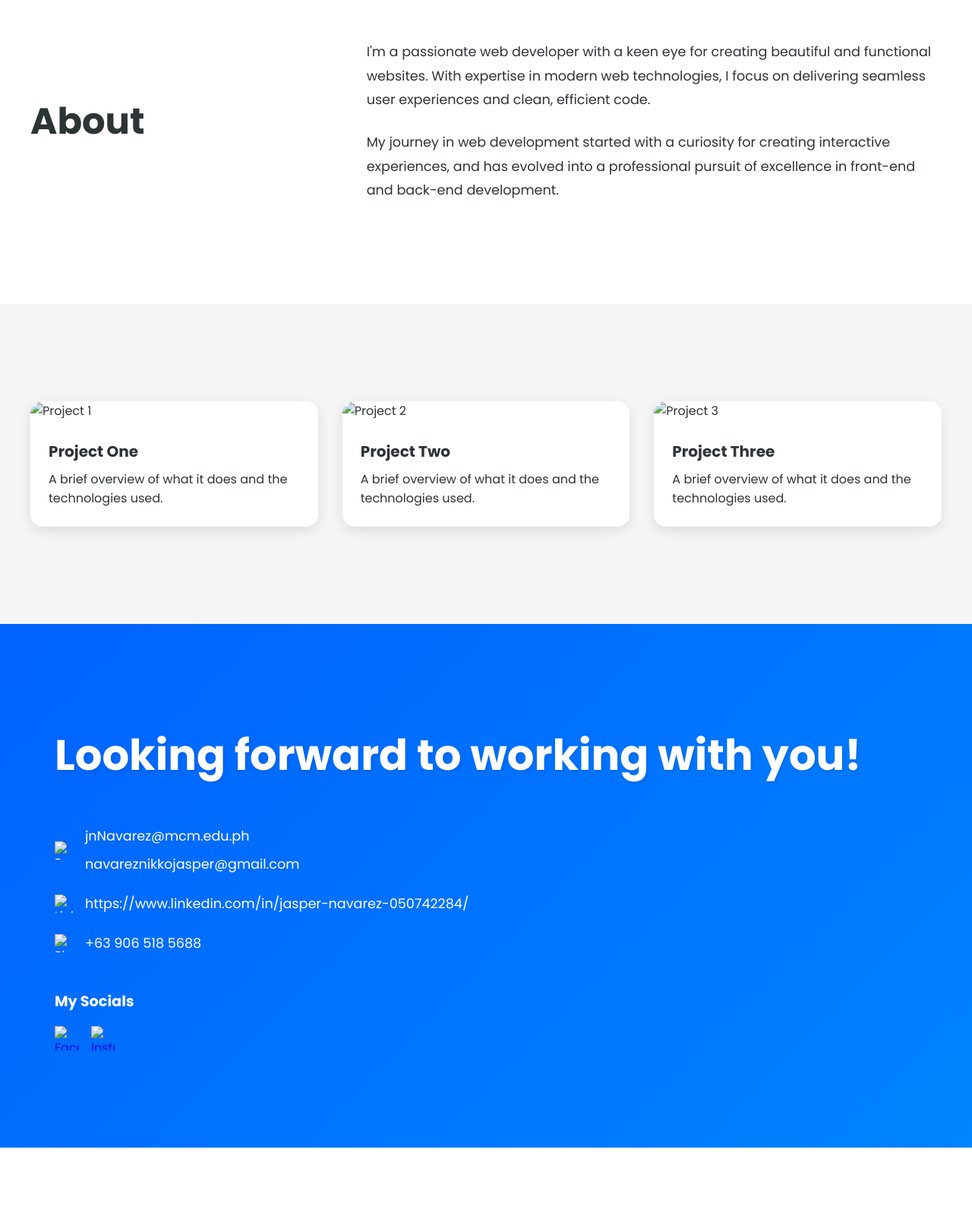
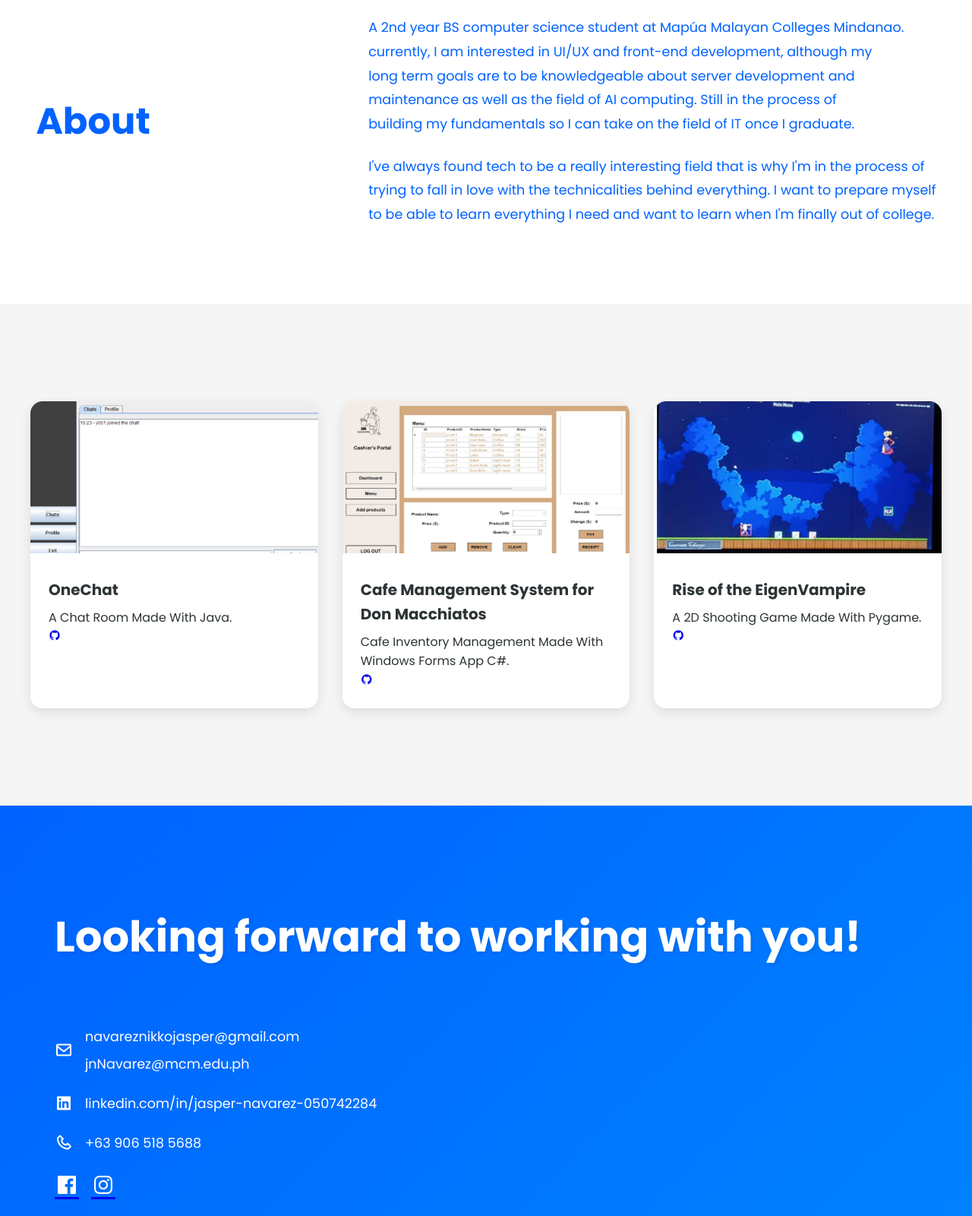
Before and after one commit to lukeuthy/navarezSA1Part3, a plain HTML site: page index.html in a window 1280 px wide. Shown: the part 880-2480 px from the top of the page at 76% size. Before the commit the page ends 2390 px from the top, so only its background shows below. Drawn offline with nearby package versions, Linux system fonts and the light colour scheme.

Commit message:
Final Changes

```diff
--- a/index.html
+++ b/index.html
@@ -7,6 +7,10 @@
     <link rel="preconnect" href="https://fonts.googleapis.com" />
     <link
       href="https://fonts.googleapis.com/css2?family=Poppins:wght@300;400;500;600;700&display=swap"
+      rel="stylesheet"
+    />
+    <link
+      href="https://unpkg.com/boxicons@2.1.4/css/boxicons.min.css"
       rel="stylesheet"
     />
     <link rel="stylesheet" href="styles.css" />
@@ -57,15 +61,24 @@
         <h1 class="about-title animate-slide">About</h1>
         <div class="about-content animate-slide">
           <p>
-            I'm a passionate web developer with a keen eye for creating
-            beautiful and functional websites. With expertise in modern web
-            technologies, I focus on delivering seamless user experiences and
-            clean, efficient code.
+            A 2nd year BS computer science student at Mapúa Malayan Colleges
+            Mindanao.<br />
+            currently, I am interested in UI/UX and front-end development,
+            although my <br />
+            long term goals are to be knowledgeable about server development and
+            <br />
+            maintenance as well as the field of AI computing. Still in the
+            process of <br />
+            building my fundamentals so I can take on the field of IT once I
+            graduate.
           </p>
           <p>
-            My journey in web development started with a curiosity for creating
-            interactive experiences, and has evolved into a professional pursuit
-            of excellence in front-end and back-end development.
+            I've always found tech to be a really interesting field that is why
+            I'm in the process of <br />
+            trying to fall in love with the technicalities behind everything. I
+            want to prepare myself <br />
+            to be able to learn everything I need and want to learn when I'm
+            finally out of college.
           </p>
         </div>
       </div>
@@ -74,24 +87,39 @@
     <section id="projects" class="projects">
       <div class="project-container">
         <div class="project animate">
-          <img src="/api/placeholder/400/320" alt="Project 1" />
+          <img src="1.png" alt="Project 1" />
           <div class="project-content">
-            <h3>Project One</h3>
-            <p>A brief overview of what it does and the technologies used.</p>
+            <h3>OneChat</h3>
+            <p>A Chat Room Made With Java.</p>
+            <a href="https://github.com/lukeuthy/OneChat" class="project-link">
+              <i class="bx bxl-github"></i>
+            </a>
           </div>
         </div>
         <div class="project animate">
-          <img src="/api/placeholder/400/320" alt="Project 2" />
+          <img src="2.png" alt="Project 2" />
           <div class="project-content">
-            <h3>Project Two</h3>
-            <p>A brief overview of what it does and the technologies used.</p>
+            <h3>Cafe Management System for Don Macchiatos</h3>
+            <p>Cafe Inventory Management Made With Windows Forms App C#.</p>
+            <a
+              href="https://github.com/cblb4/CafeManagementsystem"
+              class="project-link"
+            >
+              <i class="bx bxl-github"></i>
+            </a>
           </div>
         </div>
         <div class="project animate">
-          <img src="/api/placeholder/400/320" alt="Project 3" />
+          <img src="3.png" alt="Project 3" />
           <div class="project-content">
-            <h3>Project Three</h3>
-            <p>A brief overview of what it does and the technologies used.</p>
+            <h3>Rise of the EigenVampire</h3>
+            <p>A 2D Shooting Game Made With Pygame.</p>
+            <a
+              href="https://github.com/7kei/RiseOfTheEigenvampire"
+              class="project-link"
+            >
+              <i class="bx bxl-github"></i>
+            </a>
           </div>
         </div>
       </div>
@@ -101,46 +129,38 @@
       <div class="contact-container">
         <h2 class="contact-heading">Looking forward to working with you!</h2>
         <div class="contact-links">
+          <div class="contact-item"></div>
           <div class="contact-item">
-            <img
-              src="/api/placeholder/24/24"
-              alt="Email icon"
-              class="contact-icon"
-            />
+            <i class="bx bx-envelope contact-icon"></i>
             <div class="contact-info">
-              <a href="jnNavarez@mcm.edu.ph">jnNavarez@mcm.edu.ph</a>
-              <a href="navareznikkojasper@gmail.com"
+              <a href="mailto:navareznikkojasper@gmail.com"
                 >navareznikkojasper@gmail.com</a
               >
+              <a href="mailto:jnNavarez@mcm.edu.ph">jnNavarez@mcm.edu.ph</a>
             </div>
           </div>
+
           <div class="contact-item">
-            <img
-              src="/api/placeholder/24/24"
-              alt="LinkedIn icon"
-              class="contact-icon"
-            />
-            <a href="https://www.linkedin.com/in/jasper-navarez-050742284/" class="contact-link"
-              >https://www.linkedin.com/in/jasper-navarez-050742284/</a
+            <i class="bx bxl-linkedin-square contact-icon"></i>
+            <a
+              href="https://linkedin.com/in/jasper-navarez-050742284"
+              class="contact-link"
+              >linkedin.com/in/jasper-navarez-050742284</a
             >
           </div>
+
           <div class="contact-item">
-            <img
-              src="/api/placeholder/24/24"
-              alt="Phone icon"
-              class="contact-icon"
-            />
+            <i class="bx bx-phone contact-icon"></i>
             <span class="contact-link">+63 906 518 5688</span>
           </div>
-        </div>
-        <div class="social-links">
-          <h3>My Socials</h3>
+
+          <!-- Social Icons -->
           <div class="social-icons">
-            <a href="#" class="social-icon">
-              <img src="/api/placeholder/32/32" alt="Facebook" />
+            <a href="https://www.facebook.com/Aelxae" class="social-icon">
+              <i class="bx bxl-facebook-square"></i>
             </a>
-            <a href="#" class="social-icon">
-              <img src="/api/placeholder/32/32" alt="Instagram" />
+            <a href="https://www.instagram.com/lukeuthy/" class="social-icon">
+              <i class="bx bxl-instagram"></i>
             </a>
           </div>
         </div>
--- a/styles.css
+++ b/styles.css
@@ -107,7 +107,7 @@ html {
   display: flex;
   align-items: center;
   padding: 6rem 2rem;
-  background: linear-gradient(135deg, #f5f7fa 0%, #c3cfe2 100%);
+  background: linear-gradient(135deg, #ffffff 0%, #477ef5 100%);
 }
 
 .hero-content {
@@ -140,6 +140,24 @@ html {
   opacity: 0;
   transform: translateY(20px);
   animation: fadeInUp 0.8s 0.2s forwards;
+}
+
+.btn {
+  display: inline-block;
+  padding: 10px 20px;
+  background-color: #007bff;
+  color: white;
+  font-weight: bold;
+  text-decoration: none;
+  border-radius: 5px;
+  transition: all 0.3s ease;
+  box-shadow: 0 4px 6px rgba(0, 0, 0, 0.1);
+}
+
+.btn:hover {
+  background-color: #0056b3;
+  transform: scale(1.1);
+  box-shadow: 0 6px 8px rgba(0, 0, 0, 0.2);
 }
 
 .image-container {
@@ -203,7 +221,7 @@ html {
 .about-title {
   font-size: 3rem;
   font-weight: 700;
-  color: var(--primary);
+  color: #0062ff;
   margin: 0;
   opacity: 0;
   transform: translateY(30px);
@@ -211,6 +229,7 @@ html {
 }
 
 .about-content {
+  color: #0062ff;
   opacity: 0;
   transform: translateY(30px);
   transition: opacity 0.6s ease 0.2s, transform 0.6s ease 0.2s;
@@ -318,7 +337,7 @@ html {
   color: var(--primary);
 }
 
-/* Contact Section - New Style */
+/* Contact Section */
 .contact {
   padding: 6rem 2rem;
   background: linear-gradient(135deg, #0062ff 0%, #0084ff 100%);
@@ -356,6 +375,7 @@ html {
   width: 24px;
   height: 24px;
   object-fit: contain;
+  font-size: 24px;
 }
 
 .contact-info {
@@ -402,14 +422,31 @@ html {
   transition: transform 0.3s ease;
 }
 
-.social-icon:hover {
+.social-icon i {
+  font-size: 32px;
+  color: white;
+}
+
+.social-icon:hover i {
   transform: scale(1.1);
+  transition: transform 0.3s ease;
+  color: white;
 }
 
 .social-icon img {
   width: 100%;
   height: 100%;
   object-fit: contain;
+}
+
+.social-icon:hover::after {
+  content: "";
+  position: absolute;
+  bottom: -4px;
+  left: 0;
+  width: 100%;
+  height: 2px;
+  background-color: white;
 }
 
 /* Animations */
```
Also changed, not shown: 1.png (added), 2.png (added), 3.png (added), 1 other file.
